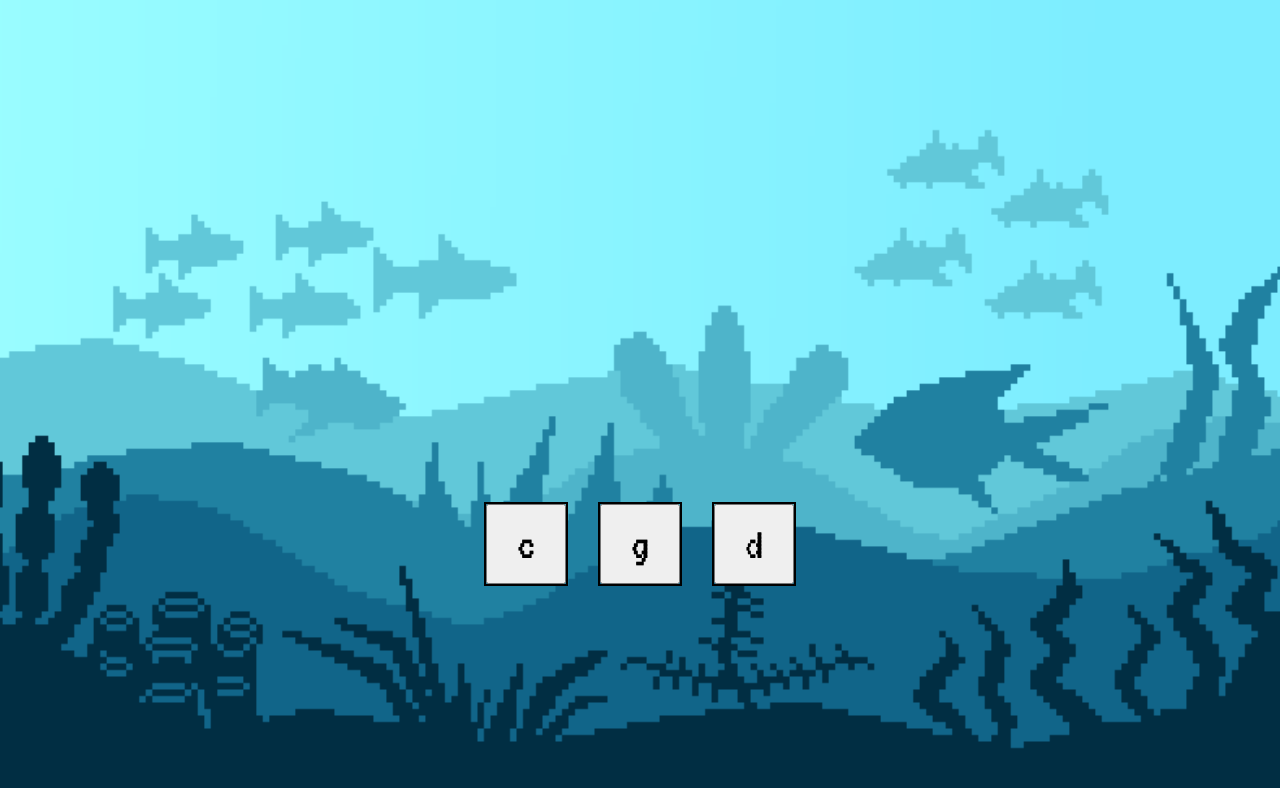
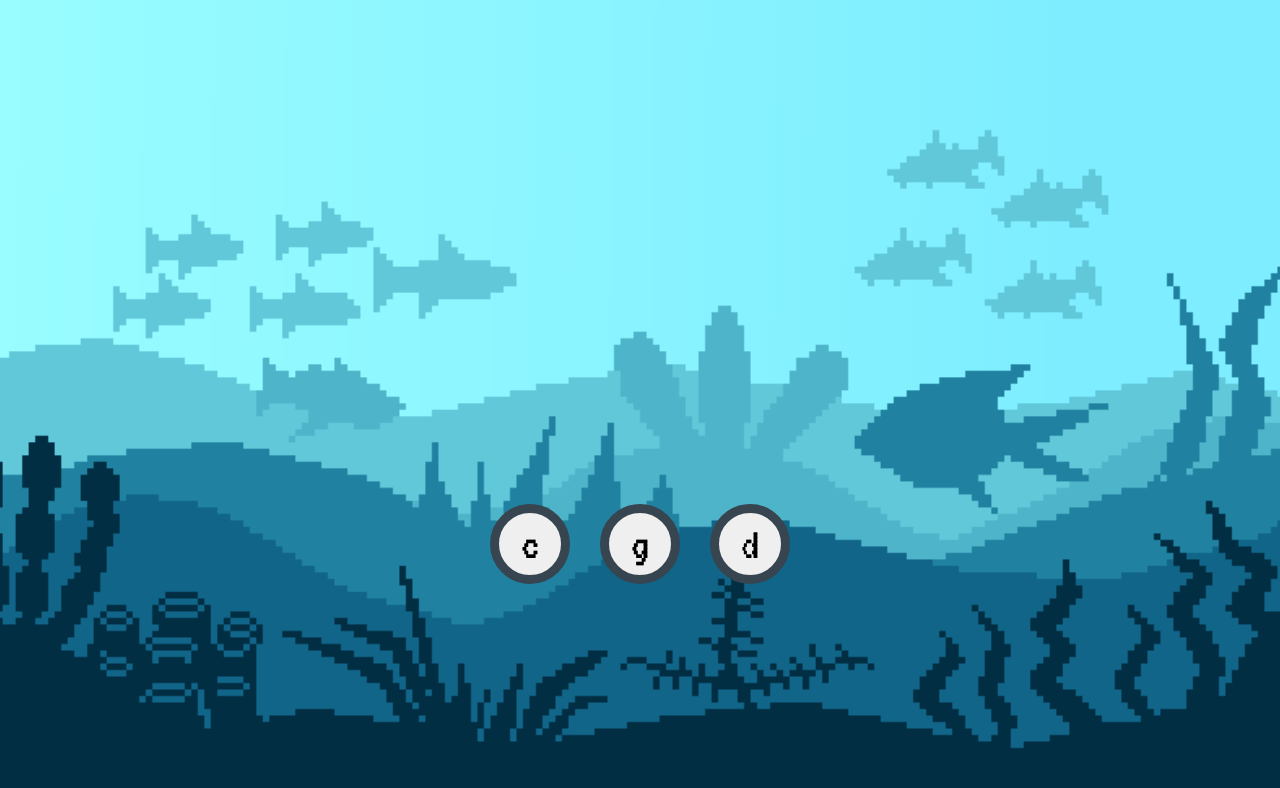
Before and after one commit to fadhelhaji/KeyRush, a plain HTML site: page index.html in a window 1280 px wide. Both pictures are taken after a click on the button "ENTER GAME". Drawn offline with Linux system fonts and the light colour scheme.

Commit message:
finalized style

```diff
--- a/CSS/style.css
+++ b/CSS/style.css
@@ -97,10 +97,14 @@ button {
 }
 
 .bottom-item {
-    border: black solid 2px;
+    border: none;
     height: 80px;
     width: 80px;
-}
+    display: flex;
+    justify-content: center;
+    align-items: center;
+    border-radius: 50%;
+    }
 
 .btnCon {
     display: flex;
@@ -121,10 +125,13 @@ button {
     height: 80px;
     width: 80px;
     display: none;
+    border: none;
     font-size: 46px;
     text-align: center;
     vertical-align: middle;
     cursor: pointer;
+    border-radius: 50%;
+    border: solid 9px #36454F;
 }
 
 .clicker {
@@ -163,7 +170,7 @@ button {
     width: 300px;
     border-radius: 10px;
     border: slategray solid 5px;
-    font-size: 30px;
+    font-size: 40px;
     border: 0px;
     box-shadow: 40px;
     cursor: pointer;
@@ -174,7 +181,7 @@ button {
     width: 300px;
     border-radius: 10px;
     border: slategray solid 5px;
-    font-size: 30px;
+    font-size: 40px;
     border: 0px;
     cursor: pointer;
 }
@@ -189,7 +196,7 @@ button {
     margin-right: 950px;
     cursor: pointer;
     font-size: 40px;
-    border: burlywood solid 3px;
+    border: #6F4E37 solid 9px;
     margin-bottom: 40px;
 
 }
```
Also changed, not shown: Pictures/lifebuoy.png (added).
